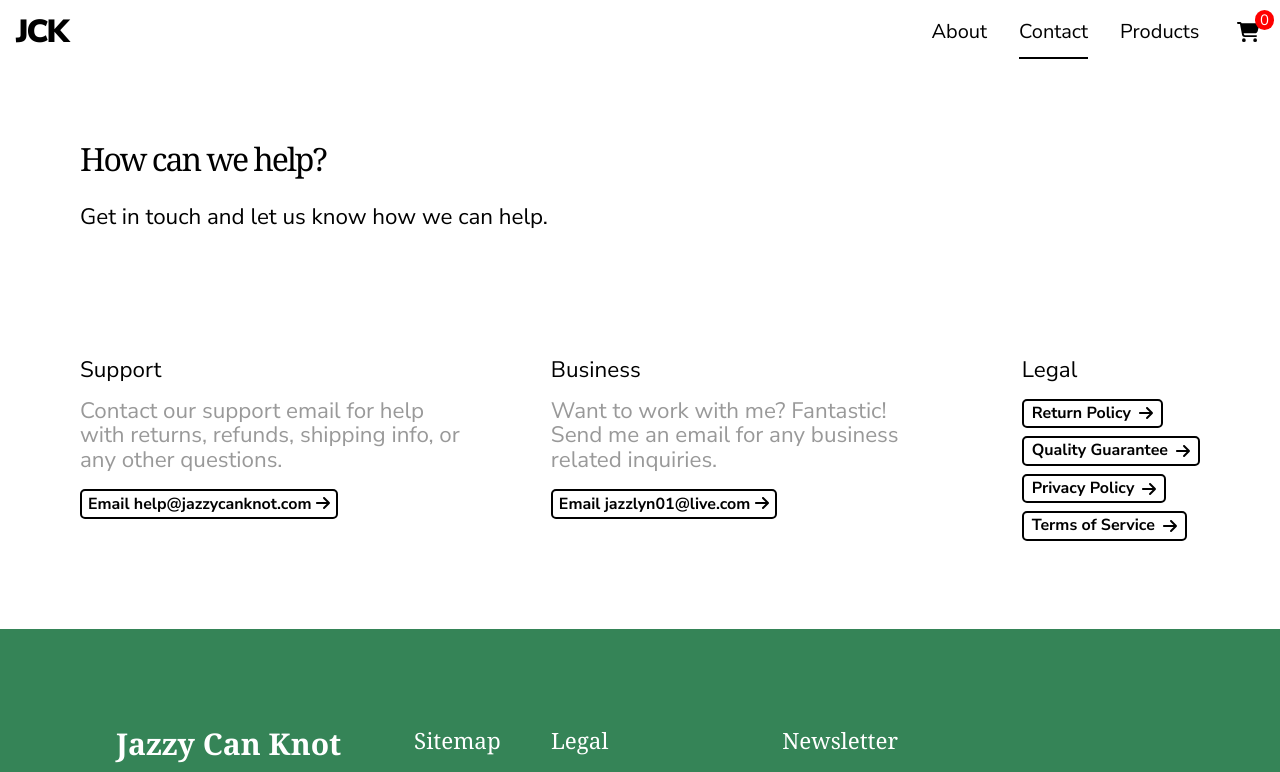
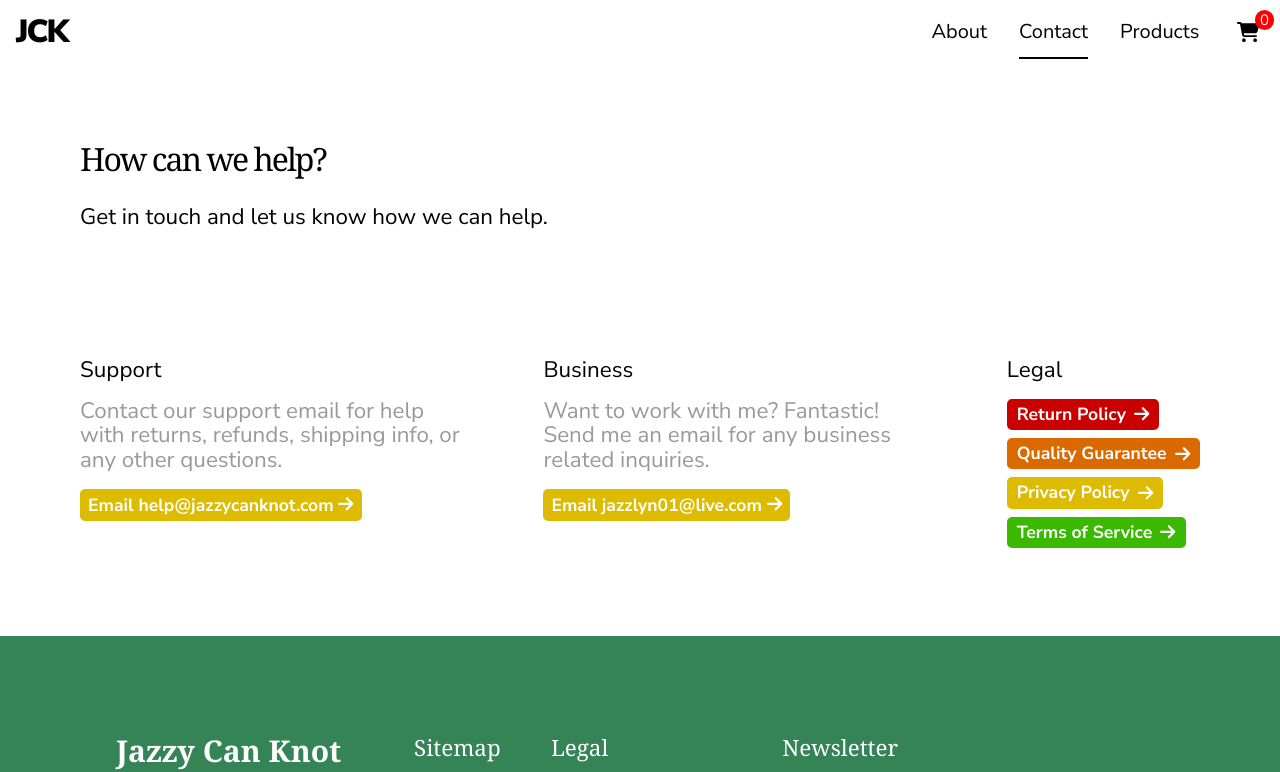
Before and after one commit to igaboo/jazzy-can-knot-nextjs, a Next.js app: page /contact in a window 1280 px wide. Shown: the top 772 px of the page. Built offline with nearby package versions, Linux system fonts and the light colour scheme; no server answers.

Commit message:
added color and changed font sizes

```diff
--- a/sass/_components.scss
+++ b/sass/_components.scss
@@ -12,7 +12,7 @@ button:hover {
   border: 2px solid black;
   border-radius: 5px;
 
-  font-size: clamp(1.25rem, 2vw, 1.5rem);
+  font-size: clamp(1.1rem, 2vw, 1.1rem);
   font-weight: 800;
 }
 
@@ -32,9 +32,28 @@ button:hover {
 }
 
 .btn-small {
-  border: 2px solid black;
+  cursor: pointer;
+  white-space: nowrap;
+  border: 2px solid #ca0000;
+  background-color: #ca0000;
+  color: #ffffff;
   border-radius: 5px;
 
-  font-size: 1rem;
+  font-size: 1.1rem;
   font-weight: 700;
 }
+
+.btn-small:nth-child(2) {
+  border: 2px solid #da6900;
+  background-color: #da6900;
+}
+
+.btn-small:nth-child(3) {
+  border: 2px solid #ddbb00;
+  background-color: #ddbb00;
+}
+
+.btn-small:nth-child(4) {
+  border: 2px solid #3bb901;
+  background-color: #3bb901;
+}
```
